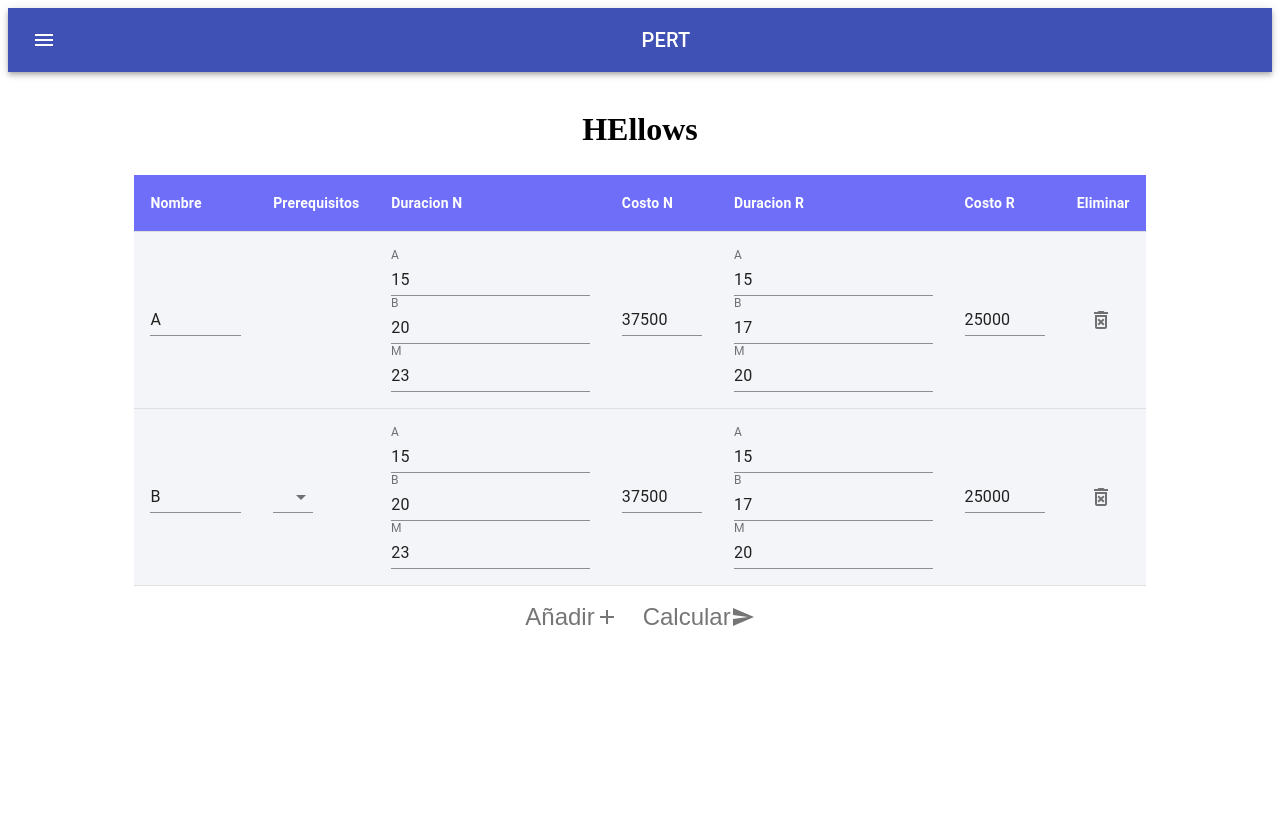
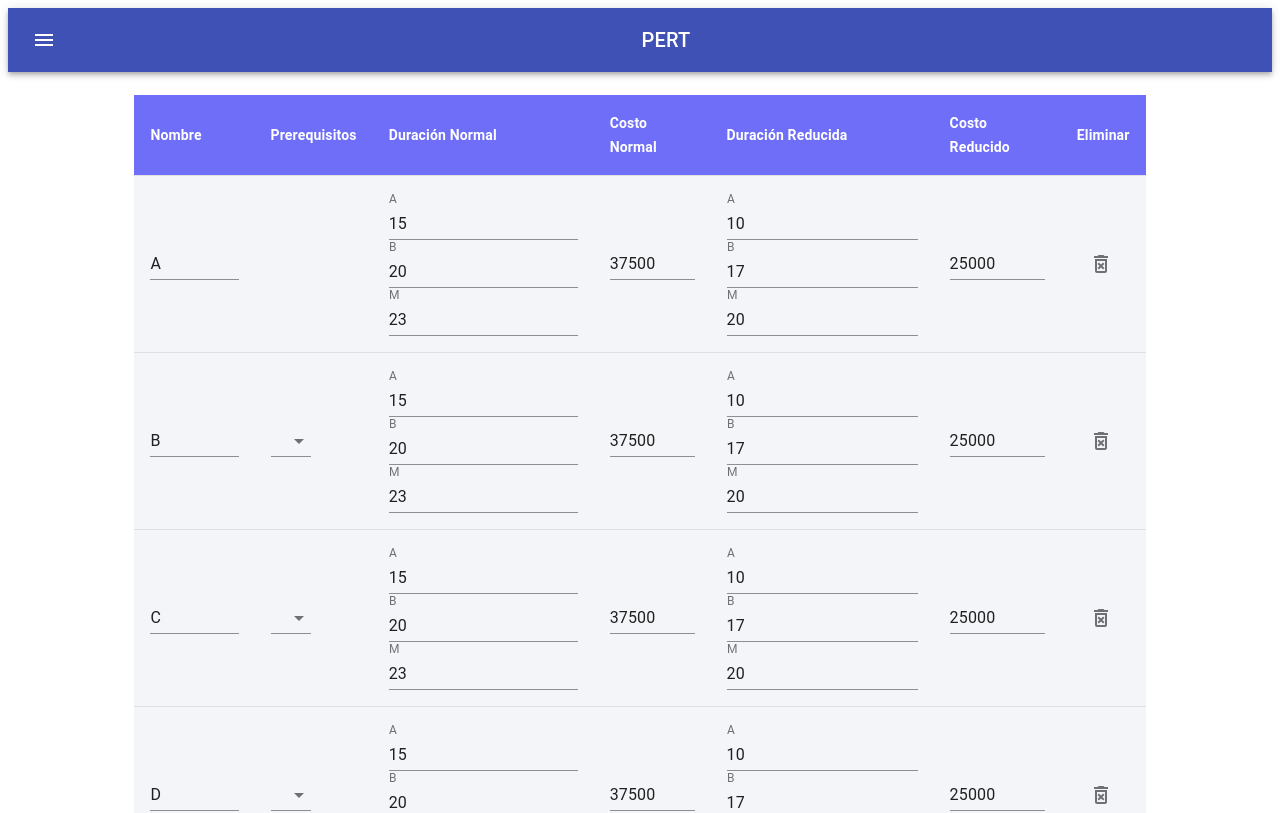
Before and after one commit to r0naldC/CPM-UI, a React (Create React App) app: page / in a window 1280 px wide. Shown: the top 813 px of the page. Built offline with nearby package versions, Linux system fonts and the light colour scheme.

Commit message:
New changes

```diff
--- a/src/App.jsx
+++ b/src/App.jsx
@@ -10,6 +10,7 @@ function App() {
       <AppBar1 />
       <br />
       <Paper />
+      {/* <MainContainer /> */}
       <NewContainer />
     </div>
   );
--- a/src/Components/MainContainer.jsx
+++ b/src/Components/MainContainer.jsx
@@ -1,38 +1,43 @@
-import React, {
-  useState, useEffect
-} from 'react';
+import React, { useState, useEffect } from "react";
 
-import Table from '@material-ui/core/Table';
-import TableFooter from '@material-ui/core/TableFooter';
-import TableBody from '@material-ui/core/TableBody';
-import TableCell from '@material-ui/core/TableCell';
-import TableHead from '@material-ui/core/TableHead';
-import TableRow from '@material-ui/core/TableRow';
-import IconButton from '@material-ui/core/IconButton';
-import AddIcon from '@material-ui/icons/Add';
-import PlayArrowIcon from '@material-ui/icons/PlayArrow';
-import TextField from '@material-ui/core/TextField';
-import Grid from '@material-ui/core/Grid';
-import Select from '@material-ui/core/Select';
-import Chip from '@material-ui/core/Chip';
-import MenuItem from '@material-ui/core/MenuItem';
-import DeleteForeverOutlinedIcon from '@material-ui/icons/DeleteForeverOutlined'
-import SendIcon from '@material-ui/icons/Send';
-import List from '@material-ui/core/List';
-import ListItem from '@material-ui/core/ListItem';
-import ListItemText from '@material-ui/core/ListItemText';
-import ListSubheader from '@material-ui/core/ListSubheader';
+import Table from "@material-ui/core/Table";
+import TableFooter from "@material-ui/core/TableFooter";
+import TableBody from "@material-ui/core/TableBody";
+import TableCell from "@material-ui/core/TableCell";
+import TableHead from "@material-ui/core/TableHead";
+import TableRow from "@material-ui/core/TableRow";
+import IconButton from "@material-ui/core/IconButton";
+import AddIcon from "@material-ui/icons/Add";
+import PlayArrowIcon from "@material-ui/icons/PlayArrow";
+import TextField from "@material-ui/core/TextField";
+import Grid from "@material-ui/core/Grid";
+import Select from "@material-ui/core/Select";
+import Chip from "@material-ui/core/Chip";
+import MenuItem from "@material-ui/core/MenuItem";
+import DeleteForeverOutlinedIcon from "@material-ui/icons/DeleteForeverOutlined";
+import SendIcon from "@material-ui/icons/Send";
+import List from "@material-ui/core/List";
+import ListItem from "@material-ui/core/ListItem";
+import ListItemText from "@material-ui/core/ListItemText";
+import ListSubheader from "@material-ui/core/ListSubheader";
 
-import './css.css';
+import "./css.css";
 
-import { calculateTotalCost, calculateTotalDuration, calculateCriticalPath, Activity, calculateBudget, formula1 } from './toSpare';
-import { isValueInAnotherArray, canRemoveActivity } from './comprobation';
+import {
+  calculateTotalCost,
+  calculateTotalDuration,
+  calculateCriticalPath,
+  Activity,
+  calculateBudget,
+  formula1
+} from "./toSpare";
+import { isValueInAnotherArray, canRemoveActivity } from "./comprobation";
 let resul;
 let sampleData = [
   new Activity("A", 2.0, 100000),
-  new Activity("B", 5.0, 1000000,"A"),
+  new Activity("B", 5.0, 1000000, "A"),
   new Activity("C", 3.0, 500000, "A"),
-  new Activity("D", 6.0, 900000, "B","C"),
+  new Activity("D", 6.0, 900000, "B", "C"),
   new Activity("E", 4.0, 700000, "D")
   // new Activity("F", 1, 1500000, "D", "E"),
   // new Activity("G", 4, 600000, "D", "E")
@@ -54,56 +59,65 @@ function App() {
   let [formula2, setFormula2] = useState(0);
   let [wasCalculated, setCalc] = useState(false);
 
-  const handleData = (data) => {
-    setDuration(calculateTotalDuration(data, groupedActivitiesDone, flatActivitiesDone));
+  const handleData = data => {
+    setDuration(
+      calculateTotalDuration(data, groupedActivitiesDone, flatActivitiesDone)
+    );
     setCost(calculateTotalCost(data, duration, adminExpenses));
     setCriticalPath(calculateCriticalPath(groupedActivitiesDone));
     setBudget(calculateBudget(groupedActivitiesDone, adminExpenses));
     // setFormula(formula1(a,m,b));
-    console.log(formula)
+    console.log(formula);
     setCalc(true);
+  };
+
+  function handleChangeadmExpenses(event) {
+    setExpenses(parseInt(event.target.value));
   }
-
-  function handleChangeadmExpenses(event){
-    setExpenses( parseInt(event.target.value))
-  }
-
 
   return (
     <div className="App">
-      <Form onSubmit={handleData} handleChangeadmExpenses={handleChangeadmExpenses} adminExpenses={adminExpenses} />
+      <Form
+        onSubmit={handleData}
+        handleChangeadmExpenses={handleChangeadmExpenses}
+        adminExpenses={adminExpenses}
+      />
 
-      {wasCalculated && <div>
+      {wasCalculated && (
+        <div>
           <div className="horizontal-divisor"></div>
-        <Results duration={duration} cost={cost} criticalPath={criticalPath} budget={budget} adminExpenses={adminExpenses}/>
-      </div>}
+          <Results
+            duration={duration}
+            cost={cost}
+            criticalPath={criticalPath}
+            budget={budget}
+            adminExpenses={adminExpenses}
+          />
+        </div>
+      )}
     </div>
   );
 }
 
 // }
 // Probably can use this to render a Chip with delete button
-function preChip(value, handleDeleteFN = () => { }) {
-  return <Chip
-    label={value}
-    onDelete={handleDeleteFN}
-    color="primary"
-  />
+function preChip(value, handleDeleteFN = () => {}) {
+  return <Chip label={value} onDelete={handleDeleteFN} color="primary" />;
 }
 
 function Form({ onSubmit, handleChangeadmExpenses, adminExpenses }) {
   let [data, setData] = useState(sampleData);
-  let [names, setName] = useState('');
+  let [names, setName] = useState("");
 
   function handleChange({ target: { value } }, key, index) {
     let newData = [...data];
-    newData[index][key] = key === 'name' ? value : parseInt(value);
+    newData[index][key] = key === "name" ? value : parseInt(value);
     setData(newData);
-    console.log(data)
+    console.log(data);
   }
-  function formula1(a,m,b) {
-    console.log((a + (4.0 * m) + b) / 6.0)
-    return ((a + (4.0 * m) + b) / 6.0).toFixed(2)
+  function formula1(a, m, b) {
+    console.log((a + 4.0 * m + b) / 6.0);
+    return ((a + 4.0 * m + b) / 6.0).toFixed(2);
   }
 
   function addPre({ target: { value } }, index) {
@@ -122,10 +136,10 @@ function Form({ onSubmit, handleChangeadmExpenses, adminExpenses }) {
   function removeActivity(activityName) {
     let newData = [...data];
 
-    if (!canRemoveActivity(data,activityName)) {
-      alert('Esta actividad es prerequisito de otra.');
+    if (!canRemoveActivity(data, activityName)) {
+      alert("Esta actividad es prerequisito de otra.");
       return;
-    };
+    }
 
     newData = newData.filter(el => el.name !== activityName);
     // console.log(newData);
@@ -133,7 +147,7 @@ function Form({ onSubmit, handleChangeadmExpenses, adminExpenses }) {
   } // Check if there's an activity that has this one as a prerequisite
 
   function createNewActivity() {
-    setData([...data, new Activity('', 0, 0)])
+    setData([...data, new Activity("", 0, 0)]);
   }
 
   //}
@@ -141,15 +155,19 @@ function Form({ onSubmit, handleChangeadmExpenses, adminExpenses }) {
     formula1();
     // createNewActivity();
     // createNewActivity();
-  }, [])
-
+  }, []);
 
   return (
     <Grid container>
       <Grid item xs={12}>
-      <TextField className="tr2" label="Gastos Administrativos" type="number" value={adminExpenses} onChange={handleChangeadmExpenses}></TextField>
+        <TextField
+          className="tr2"
+          label="Gastos Administrativos"
+          type="number"
+          value={adminExpenses}
+          onChange={handleChangeadmExpenses}
+        ></TextField>
         <Table className="table">
-
           <TableHead className="tr">
             <TableRow>
               <TableCell className="tr">Nombre</TableCell>
@@ -167,65 +185,140 @@ function Form({ onSubmit, handleChangeadmExpenses, adminExpenses }) {
             </TableRow>
           </TableHead>
           <TableBody>
-      {
-        data.map((act, index) => {
+            {data.map((act, index) => {
               return (
                 <TableRow>
-              <TableCell > <TextField value={act.name} onChange={event => handleChange(event, 'name', index)}></TextField> </TableCell>
-              <TableCell> {index !== 0 &&
+                  <TableCell>
+                    {" "}
+                    <TextField
+                      value={act.name}
+                      onChange={event => handleChange(event, "name", index)}
+                    ></TextField>{" "}
+                  </TableCell>
+                  <TableCell>
+                    {" "}
+                    {index !== 0 && (
                       <Select
                         value={act.pre} // Values already Selected
-                  onChange={event => { addPre(event, index) }}
-                  renderValue={selected => <div>{selected + ''}</div>} // The way that already selected values will be rendered
+                        onChange={event => {
+                          addPre(event, index);
+                        }}
+                        renderValue={selected => <div>{selected + ""}</div>} // The way that already selected values will be rendered
                       >
                         {/* Handles Values in the Selection Menu */}
-                  {data.map(({ name }) => (name !== act.name && isValueInAnotherArray(data[index].pre, name)) && <MenuItem value={name}>
-                    {name}
-                  </MenuItem>)}
+                        {data.map(
+                          ({ name }) =>
+                            name !== act.name &&
+                            isValueInAnotherArray(data[index].pre, name) && (
+                              <MenuItem value={name}>{name}</MenuItem>
+                            )
+                        )}
                       </Select>
-              } </TableCell>
-
-              <TableCell >
-              <TextField label = "A" type="number" value={act.a} onChange={event => handleChange(event, 'a', index)}></TextField>
-              <TextField label = "M" type="number" value={act.b} onChange={event => handleChange(event, 'b', index)}></TextField>
-              <TextField label = "B" type="number" value={act.m} onChange={event => handleChange(event, 'm', index)}></TextField>
+                    )}{" "}
                   </TableCell>
 
-              <TableCell > <TextField type="number" value={act.cost} onChange={event => handleChange(event, 'cost', index)}></TextField> </TableCell>
+                  <TableCell>
+                    <TextField
+                      label="A"
+                      type="number"
+                      value={act.a}
+                      onChange={event => handleChange(event, "a", index)}
+                    ></TextField>
+                    <TextField
+                      label="M"
+                      type="number"
+                      value={act.b}
+                      onChange={event => handleChange(event, "b", index)}
+                    ></TextField>
+                    <TextField
+                      label="B"
+                      type="number"
+                      value={act.m}
+                      onChange={event => handleChange(event, "m", index)}
+                    ></TextField>
+                  </TableCell>
 
-              <TableCell > <TextField label = "A" onChange={event => handleChange(event, 'a', index)}></TextField>
-              <TextField label = "M" type="number"  onChange={event => handleChange(event, 'm', index)}></TextField>
-              <TextField label = "B" type="number"  onChange={event => handleChange(event, 'b', index)}></TextField>
+                  <TableCell>
+                    {" "}
+                    <TextField
+                      type="number"
+                      value={act.cost}
+                      onChange={event => handleChange(event, "cost", index)}
+                    ></TextField>{" "}
+                  </TableCell>
 
-
+                  <TableCell>
+                    {" "}
+                    <TextField
+                      label="A"
+                      onChange={event => handleChange(event, "a", index)}
+                    ></TextField>
+                    <TextField
+                      label="M"
+                      type="number"
+                      onChange={event => handleChange(event, "m", index)}
+                    ></TextField>
+                    <TextField
+                      label="B"
+                      type="number"
+                      onChange={event => handleChange(event, "b", index)}
+                    ></TextField>
                   </TableCell>
-               <TableCell > <TextField type="number" value={act.cost} onChange={event => handleChange(event, 'cost', index)}></TextField> </TableCell>
-               <TableCell > {act.duration}</TableCell>
+                  <TableCell>
+                    {" "}
+                    <TextField
+                      type="number"
+                      value={act.cost}
+                      onChange={event => handleChange(event, "cost", index)}
+                    ></TextField>{" "}
+                  </TableCell>
+                  <TableCell> {act.duration}</TableCell>
                   <TableCell></TableCell>
                   <TableCell></TableCell>
                   <TableCell></TableCell>
                   <TableCell></TableCell>
 
-
-
-              <TableCell> <IconButton onClick={() => removeActivity(data[index].name)} > <DeleteForeverOutlinedIcon> </DeleteForeverOutlinedIcon> </IconButton> </TableCell>
+                  <TableCell>
+                    {" "}
+                    <IconButton
+                      onClick={() => removeActivity(data[index].name)}
+                    >
+                      {" "}
+                      <DeleteForeverOutlinedIcon>
+                        {" "}
+                      </DeleteForeverOutlinedIcon>{" "}
+                    </IconButton>{" "}
+                  </TableCell>
                 </TableRow>
-          )
-        })
-      }
+              );
+            })}
           </TableBody>
           <TableFooter>
-      <Grid >
-        <IconButton onClick={() => { createNewActivity() }}> <AddIcon /> Añadir </IconButton>
-        <IconButton onClick={() => { onSubmit(data) }}>  <SendIcon> </SendIcon> Calcular</IconButton>
+            <Grid>
+              <IconButton
+                onClick={() => {
+                  createNewActivity();
+                }}
+              >
+                {" "}
+                <AddIcon /> Añadir{" "}
+              </IconButton>
+              <IconButton
+                onClick={() => {
+                  onSubmit(data);
+                }}
+              >
+                {" "}
+                <SendIcon> </SendIcon> Calcular
+              </IconButton>
             </Grid>
           </TableFooter>
-
         </Table>
-
-         </Grid><br/><hr/>
       </Grid>
-   )
+      <br />
+      <hr />
+    </Grid>
+  );
 }
 
 function Results({ duration, cost, criticalPath, budget, adminExpenses }) {
@@ -234,7 +327,7 @@ function Results({ duration, cost, criticalPath, budget, adminExpenses }) {
       <Grid item xs={12}>
         <Table className="table">
           <TableHead className="tr">
-              <TableRow >
+            <TableRow>
               <TableCell className="tr">Duracion Total</TableCell>
               <TableCell className="tr">Costo Total</TableCell>
               <TableCell className="tr">Ruta Critica</TableCell>
@@ -243,28 +336,39 @@ function Results({ duration, cost, criticalPath, budget, adminExpenses }) {
           <TableBody>
             <TableRow>
               <TableCell>{duration} Meses</TableCell>
-               <TableCell>{cost + (duration * adminExpenses)}</TableCell>
-               <TableCell>{criticalPath.map(element => <span>{`(${element[0].name})` + ' '}</span>)}</TableCell>
+              <TableCell>{cost + duration * adminExpenses}</TableCell>
+              <TableCell>
+                {criticalPath.map(element => (
+                  <span>{`(${element[0].name})` + " "}</span>
+                ))}
+              </TableCell>
             </TableRow>
           </TableBody>
         </Table>
-
-        </Grid><br/><hr/>
+      </Grid>
+      <br />
+      <hr />
 
       <Grid container>
         <Grid item xs={12}>
           <Table className="table1">
-                <TableHead className="tr" >
+            <TableHead className="tr">
               <TableRow>
                 <TableCell className="tr">Presupuesto</TableCell>
               </TableRow>
             </TableHead>
-                <TableBody >
-                  <TableRow >
+            <TableBody>
+              <TableRow>
                 <div className="tr1">
                   <TableCell>
                     {budget.map((elem, index) => {
-                      return <p> Mes {index + 1}, {elem}</p>})}
+                      return (
+                        <p>
+                          {" "}
+                          Mes {index + 1}, {elem}
+                        </p>
+                      );
+                    })}
                   </TableCell>
                 </div>
               </TableRow>
@@ -272,18 +376,7 @@ function Results({ duration, cost, criticalPath, budget, adminExpenses }) {
           </Table>
         </Grid>
       </Grid>
-
-
-
-
-
-
-
-
-
     </Grid>
-
-
 
     // <div>
     //   <h1>Resultados</h1>
@@ -309,7 +402,7 @@ function Results({ duration, cost, criticalPath, budget, adminExpenses }) {
     //     </TableBody>
     //   </Table>
     // </div>
-  )
+  );
 }
 
 export default App;
--- a/src/Components/NewMain.jsx
+++ b/src/Components/NewMain.jsx
@@ -20,16 +20,26 @@ import SendIcon from "@material-ui/icons/Send";
 import Result from "./Result";
 import Budget from "./Budget";
 
+import {
+  calculateTotalCost,
+  calculateTotalDuration,
+  calculateCriticalPath,
+  Activity,
+  calculateBudget,
+  formula1
+} from "./toSpare";
+
 class NewMain extends Component {
   constructor(props) {
     super(props);
     this.state = {
       currency: null,
+      adminExpenses: 50000,
       timeUnit: "meses",
       myActivities: [
         {
           name: "A",
-          prerequisites: [],
+          pre: [],
           nDuration: {
             a: 15,
             b: 20,
@@ -45,7 +55,55 @@ class NewMain extends Component {
         },
         {
           name: "B",
-          prerequisites: [],
+          pre: ["A"],
+          nDuration: {
+            a: 15,
+            b: 20,
+            m: 23
+          },
+          nPrice: 37500,
+          rDuration: {
+            a: 10,
+            b: 17,
+            m: 20
+          },
+          rPrice: 25000
+        },
+        {
+          name: "C",
+          pre: ["A"],
+          nDuration: {
+            a: 15,
+            b: 20,
+            m: 23
+          },
+          nPrice: 37500,
+          rDuration: {
+            a: 10,
+            b: 17,
+            m: 20
+          },
+          rPrice: 25000
+        },
+        {
+          name: "D",
+          pre: ["B", "C"],
+          nDuration: {
+            a: 15,
+            b: 20,
+            m: 23
+          },
+          nPrice: 37500,
+          rDuration: {
+            a: 10,
+            b: 17,
+            m: 20
+          },
+          rPrice: 25000
+        },
+        {
+          name: "E",
+          pre: ["D"],
           nDuration: {
             a: 15,
             b: 20,
@@ -59,64 +117,40 @@ class NewMain extends Component {
           },
           rPrice: 25000
         }
-        // {
-        //   name: "C",
-        //   prerequisites: [],
-        //   nDuration: {
-        //     a: 15,
-        //     b: 20,
-        //     m: 23
-        //   },
-        //   nPrice: 37500,
-        //   rDuration: {
-        //     a: 10,
-        //     b: 17,
-        //     m: 20
-        //   },
-        //   rPrice: 25000
-        // },
-        // {
-        //   name: "D",
-        //   prerequisites: [],
-        //   nDuration: {
-        //     a: 15,
-        //     b: 20,
-        //     m: 23
-        //   },
-        //   nPrice: 37500,
-        //   rDuration: {
-        //     a: 10,
-        //     b: 17,
-        //     m: 20
-        //   },
-        //   rPrice: 25000
-        // }
-      ]
-      // prerequisites: ["ZX"]
+      ],
+      criticalPath: [],
+      currencyList: ["RD$", "USA$", "EU$"],
+      flatActivitiesDone: [],
+      groupedActivitiesDone: [[]],
+      totalCost: 0,
+      totalDuration: 0
     };
 
     this.handleChange = this.handleChange.bind(this);
     this.createNewActivity = this.createNewActivity.bind(this);
+    this.removeActivity = this.removeActivity.bind(this);
+    this.calculateResult = this.calculateResult.bind(this);
   }
 
   handleChange(event) {
     let id = event.target.id;
     let stateCopy = { ...this.state };
+    let eType = event.target.type;
 
     if (id.substring(1, 9) === "Duration") {
+      // console.log(id);
       let propt1 = id.substring(0, id.indexOf("."));
-      let propt2 = id.substring(
-        id.indexOf(".") + 1,
-        parseInt(id.substring(id.indexOf("-")))
-      );
+      let propt2 = id.substring(id.indexOf(".") + 1, id.indexOf("-"));
       let index = parseInt(id.substring(id.indexOf("-") + 1));
-      debugger;
-      stateCopy.myActivities[index][propt1][propt2] = event.target.value;
+      // debugger;
+      stateCopy.myActivities[index][propt1][propt2] =
+        eType === "number" ? parseInt(event.target.value) : event.target.value;
     } else {
       let propt = id.substring(0, id.indexOf("-"));
       let index = parseInt(id.substring(id.indexOf("-") + 1));
 
-      stateCopy.myActivities[index][propt] = event.target.value;
+      stateCopy.myActivities[index][propt] =
+        eType === "number" ? parseInt(event.target.value) : event.target.value;
     }
 
     this.setState({
@@ -128,30 +162,70 @@ class NewMain extends Component {
     this.setState({
       ...this.state.myActivities.push({
         name: "",
-        prerequisites: [],
-        nDuration: {},
+        pre: [],
+        nDuration: {
+          a: 0,
+          b: 0,
+          c: 0
+        },
         nPrice: 0,
-        rDuration: {},
+        rDuration: {
+          a: 0,
+          b: 0,
+          c: 0
+        },
         rPrice: 0
       })
     });
     console.log(this.state);
   }
 
+  removeActivity(event) {
+    let index = parseInt(
+      event.target.id.substring(event.target.id.indexOf("-") + 1)
+    );
+    this.setState({ ...this.state.myActivities.splice(index, 1) });
+  }
+
+  calculateResult() {
+    let activities = this.state.myActivities;
+
+    this.setState({
+      totalDuration: calculateTotalDuration(
+        activities,
+        this.state.groupedActivitiesDone,
+        this.state.flatActivitiesDone
+      )
+    });
+
+    this.setState({
+      totalDuration: calculateTotalCost(
+        activities,
+        this.state.totalDuration,
+        this.state.adminExpenses
+      )
+    });
+
+    this.setState({
+      criticalPath: calculateCriticalPath(this.state.groupedActivitiesDone)
+    });
+    console.log(this.state);
+    debugger;
+  }
+
   render() {
     return (
       <Grid container direction="row" justify="center" alignItems="center">
-        <h1>HEllows</h1>
         <Grid item xs={12}>
           <Table className="table">
             <TableHead className="tr">
               <TableRow>
                 <TableCell className="tr">Nombre</TableCell>
                 <TableCell className="tr">Prerequisitos</TableCell>
-                <TableCell className="tr">Duracion N</TableCell>
-                <TableCell className="tr">Costo N</TableCell>
-                <TableCell className="tr">Duracion R</TableCell>
-                <TableCell className="tr">Costo R</TableCell>
+                <TableCell className="tr">Duración Normal</TableCell>
+                <TableCell className="tr">Costo Normal</TableCell>
+                <TableCell className="tr">Duración Reducida</TableCell>
+                <TableCell className="tr">Costo Reducido</TableCell>
                 {/* <TableCell className="tr">Te N</TableCell>
                 <TableCell className="tr">Te R</TableCell>
                 <TableCell className="tr">Vte N</TableCell>
@@ -168,9 +242,7 @@ class NewMain extends Component {
                       <TextField
                         id={`name-${index}`}
                         value={this.state.myActivities[index].name}
-                        // value={this.state.timeUnit}
                         onChange={this.handleChange}
-                        //   onChange={}
                       ></TextField>
                     </TableCell>
                     <TableCell>
@@ -235,7 +307,7 @@ class NewMain extends Component {
                       <TextField
                         id={`rDuration.a-${index}`}
                         label="A"
-                        value={activity.nDuration.a}
+                        value={activity.rDuration.a}
                         onChange={this.handleChange}
                       ></TextField>
                       <TextField
@@ -251,7 +323,6 @@ class NewMain extends Component {
                         type="number"
                         value={activity.rDuration.m}
                         onChange={this.handleChange}
-                        // onChange={event => handleChange(event, "b", index)}
                       ></TextField>
                     </TableCell>
                     <TableCell>
@@ -269,9 +340,11 @@ class NewMain extends Component {
                     <TableCell></TableCell> */}
                     <TableCell>
                       <IconButton
-                      //   onClick={() => removeActivity(data[index].name)}
+                        id={`Btn.name-${index}`}
+                        onClick={this.removeActivity}
                       >
-                        <DeleteForeverOutlinedIcon></DeleteForeverOutlinedIcon>
+                        <DeleteForeverOutlinedIcon />
+                        {/* <DeleteForeverOutlinedIcon id={`Btn.name-${index}`} /> */}
                       </IconButton>
                     </TableCell>
                   </TableRow>
@@ -286,7 +359,7 @@ class NewMain extends Component {
             Añadir
             <AddIcon />
           </IconButton>
-          <IconButton>
+          <IconButton onClick={this.calculateResult}>
             Calcular
             <SendIcon />
           </IconButton>
```
Also changed, not shown: src/Components/toSpare.js (+18 -3 lines). Lines whose indentation alone changed are shown as unchanged.
